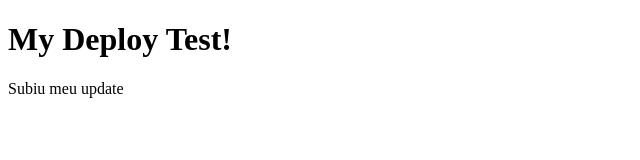
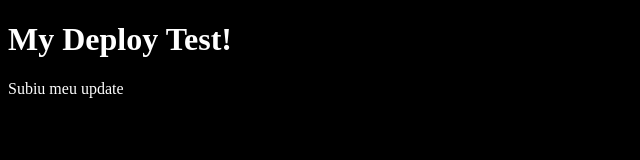
Before and after one commit to RenanArantes/wow-status, a plain HTML site: page index.html in a window 1280 px wide. Shown: the whole page, without its empty margins (0-640 px from the left). Drawn offline with Linux system fonts and the light colour scheme.

Commit message:
Update index.html

```diff
--- a/index.html
+++ b/index.html
@@ -5,7 +5,7 @@
   <meta name="viewport" content="width=device-width, initial-scale=1.0">
   <title>Deployed</title>
 </head>
-<body style="background-color:#000, color:#fff">
+<body style="background-color:#000; color:#fff">
   <h1>My Deploy Test!</h1>
   <p>Subiu meu update</p>
 </body>
```
